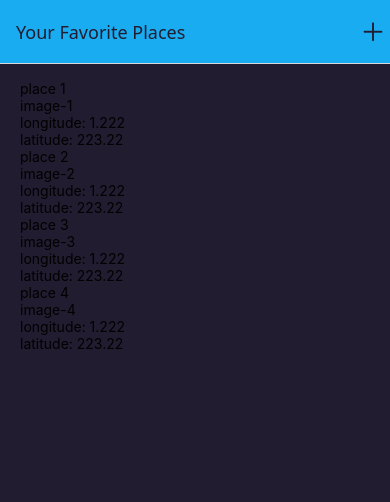
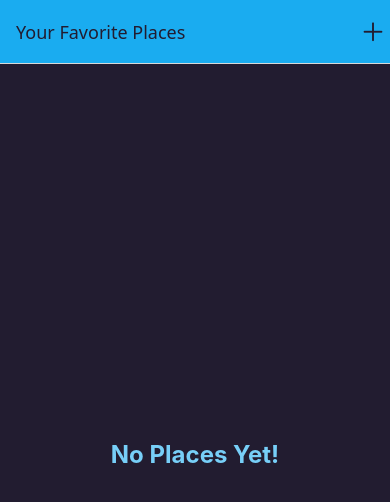
Before and after one commit to amir-azimi-dev/react-native-place-management, a React Native app: screen / in a window 390 px wide. Shown: the top 502 px of the page. Built offline with nearby package versions, Linux system fonts and the light colour scheme; grey boxes are pictures that could not be loaded.

Commit message:
add logic: get all-places

```diff
--- a/screens/AllPlaces.tsx
+++ b/screens/AllPlaces.tsx
@@ -1,16 +1,29 @@
+import { useEffect, useState } from "react";
 import { StyleSheet } from "react-native";
+import AsyncStorage from "@react-native-async-storage/async-storage";
+import { useIsFocused } from "@react-navigation/native";
 import PlacesList from "../components/PlacesList";
-import Place from "../models/Place";
-
-const dummyPlaces = [
-    new Place("place 1", "image-1", "address 1", { longitude: 1.222, latitude: 223.22 }),
-    new Place("place 2", "image-2", "address 2", { longitude: 1.222, latitude: 223.22 }),
-    new Place("place 3", "image-3", "address 3", { longitude: 1.222, latitude: 223.22 }),
-    new Place("place 4", "image-4", "address 4", { longitude: 1.222, latitude: 223.22 }),
-];
+import { Place } from "../types";
 
 const AllPlaces = () => {
-    return <PlacesList places={dummyPlaces} />
+    const [placesData, setPlacesData] = useState<Place[]>([]);
+
+    const isFocused = useIsFocused();
+
+    useEffect(() => {
+        if (!isFocused) return;
+
+        (async () => {
+            const stringifiedPlacesData = await AsyncStorage.getItem("places");
+            const placesData = stringifiedPlacesData ? JSON.parse(stringifiedPlacesData) : [];
+
+            setPlacesData(placesData);
+
+        })();
+
+    }, [isFocused]);
+
+    return <PlacesList places={placesData} />
 };
 
 export default AllPlaces;
```
